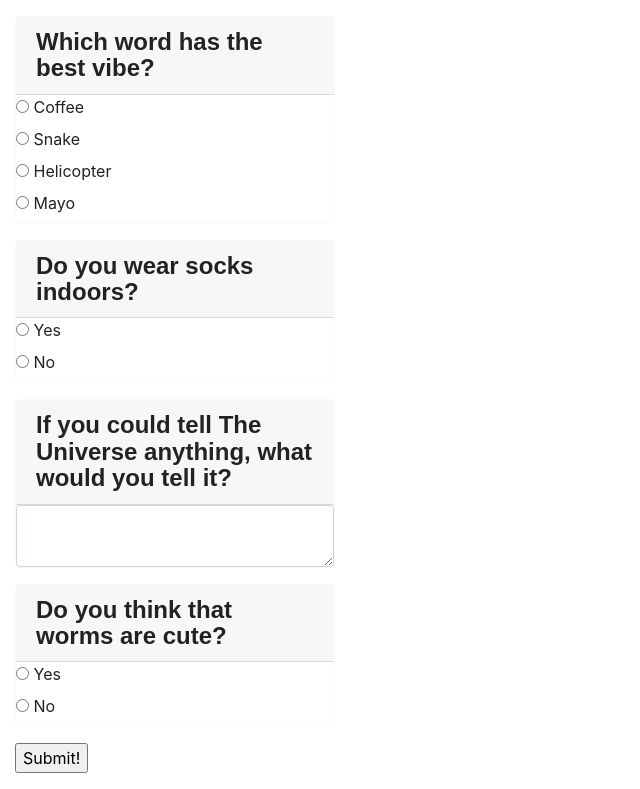
After one commit to jackie-s-dev/L_and_J, a Python web app: template templates/quiz_example.html in a window 1280 px wide. The commit adds this page. Shown: the part 1584-2373 px from the top of the page, without its empty margins (0-640 px from the left). Run offline with Jinja, Linux system fonts and the light colour scheme; the template is opened without the code that fills it, so the values that code supplies are empty; some web fonts are replaced.

Commit message:
Added an example quiz, but have not yet implemented the necessary wiki parser

```diff
--- /dev/null
+++ b/templates/quiz_example.html
@@ -0,0 +1,101 @@
+<html>
+  <head>
+    <title>
+      Example Quiz
+    </title>
+    <link rel="stylesheet" type="text/css" href="static/css/bootstrap.min.css">
+  </head>
+
+  <body>
+    {% if completed != True %}
+    <div class="jumbotron">
+      <h1> Which Totalitarian Regime Are You? </h1>
+      <p> Answer the questionaire below to find out which
+        dictator you are! </p>
+    </div>
+
+    <div class="col-md-8 col-md-offset-20">
+      <form action='/quiz_example', method='post'>
+        <div class="card border-light mb-3" style="max-width: 20rem;" text-align="center">
+          <h4 class="card-header"> Which of these foods look good? </h4>
+          <div class="card-text">
+            <input type="radio" id="food1" name="foods" value="1">
+            <image src="https://external-content.duckduckgo.com/iu/?u=https%3A%2F%2Ftse3.mm.bing.net%2Fth%3Fid%3DOIP.Tgc4qUDMrJylw_EWYbMUtQHaFS%26pid%3DApi&f=1" alt="food 1" name="food1">
+            <input type="radio" id="food2" name="foods" value="2">
+            <image src="https://external-content.duckduckgo.com/iu/?u=https%3A%2F%2Ftse1.mm.bing.net%2Fth%3Fid%3DOIP.K2n4LvCIVGSPUTl0vZwZIgHaE7%26pid%3DApi&f=1" alt="food 2" name="food2"> <br>
+            <input type="radio" id="food3" name="foods" value="3">
+            <image src="https://external-content.duckduckgo.com/iu/?u=https%3A%2F%2Ftse1.mm.bing.net%2Fth%3Fid%3DOIP.VenkHWZMmqi7KF10GMngWgHaEK%26pid%3DApi&f=1" alt="food 3" name="food3">
+            <input type="radio" id="food4" name="foods" value="4">
+            <img src="https://external-content.duckduckgo.com/iu/?u=https%3A%2F%2Ftse1.mm.bing.net%2Fth%3Fid%3DOIP.TJz4B1xH4dcyNaahwmUEnQHaGN%26pid%3DApi&f=1" alt="food 4" name="food4"> <br>
+          </div>
+        </div>
+
+        <div class="card border-light mb-3" style="max-width: 20rem;" text-align="center">
+          <h4 class="card-header"> Which word has the best vibe? </h4>
+            <div class="card-text">
+              <input type="radio" id="coffee" name="word_vibe" value="1">
+              <label for="coffee"> Coffee </label> <br>
+
+              <input type="radio" id="snake" name="word_vibe" value="2">
+              <label for="snake"> Snake </label> <br>
+
+              <input type="radio" id="helicopter" name="word_vibe" value="3">
+              <label for="helicopter"> Helicopter </label> <br>
+
+              <input type="radio" id="mayo" name="word_vibe" value="4">
+              <label for="mayo"> Mayo </label> <br>
+            </div>
+        </div>
+
+        <div class="card border-light mb-3" style="max-width: 20rem;" text-align="center">
+          <h4 class="card-header"> Do you wear socks indoors? </h4>
+            <div class="card-text">
+              <input type="radio" id="yes_socks" name="socks_indoors" value="1">
+              <label for="yes_socks"> Yes </label> <br>
+
+              <input type="radio" id="no_socks" name="socks_indoors" value="2">
+              <label for="no_socks"> No </label> <br>
+            </div>
+        </div>
+
+        <div class="card border-light mb-3" style="max-width: 20rem;" text-align="center">
+          <h4 class="card-header"> If you could tell The Universe anything, what would you tell it? </h4>
+            <div class="card-text">
+              <textarea class="form-control" id="universe" name="universe" rows="2" cols="30">
+              </textarea>
+            </div>
+        </div>
+
+        <div class="card border-light mb-3" style="max-width: 20rem;" text-align="center">
+          <h4 class="card-header"> Do you think that worms are cute? </h4>
+            <div class="card-text">
+              <input type="radio" id="yes_worms" name="worms" value="1">
+              <label for="yes_worms"> Yes </label> <br>
+
+              <input type="radio" id="no_worms" name="worms" value="2">
+              <label for="no_worms"> No </label> <br>
+            </div>
+        </div>
+
+        <input type="submit" value="Submit!">
+      </form>
+    </div>
+    {% elif completed %}
+    <div class="jumbotron">
+      <h1> {{ result }} </h1>
+      <p> You got: {{ result }}</p>
+    </div>
+
+    {% for val in vals %}
+    <div class="col-md-8 col-md-offset-20">
+      <div class="card border-light mb-3" style="max-width: 20rem;" text-align="center">
+        <h4 class="card-header"> {{ val }} </h4>
+          <div class="card-text">
+            <p> Your additonal result is: {{ val }} </p>
+          </div>
+      </div>
+    </div>
+    {% endfor %}
+    {% endif %}
+  </body>
+</html>
```
Also changed, not shown: app.py (+22 -2 lines), dictator_api.py (+45 -2 lines), jackies_notes/api_test.py (+22 -0 lines), templates/jackies_api.html (+8 -4 lines), README.md.
